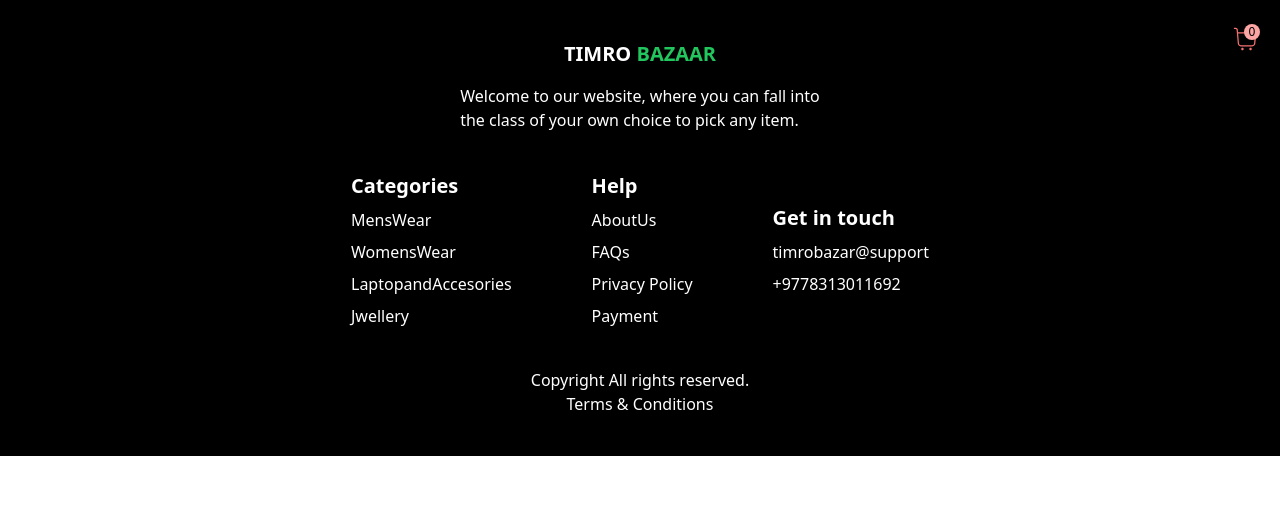
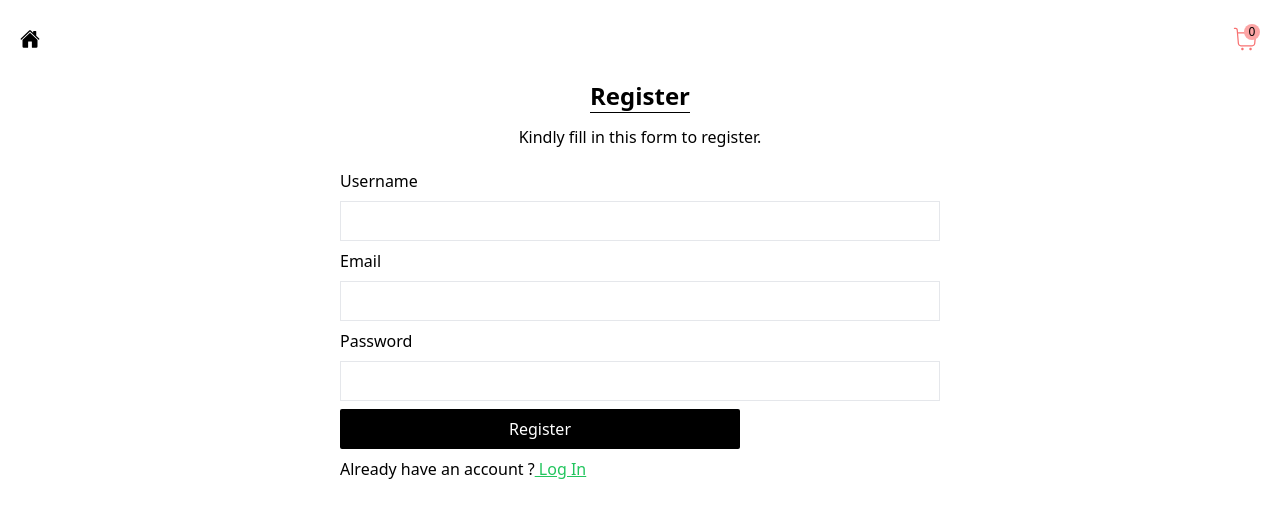
Before and after one commit to MachNiph/fakestore, a React (Vite) app: page /register in a window 1280 px wide. Shown: the top 531 px of the page. Built offline with nearby package versions, Linux system fonts and the light colour scheme; no server answers.

Commit message:
added register page

```diff
--- a/package.json
+++ b/package.json
@@ -10,7 +10,7 @@
     "preview": "vite preview"
   },
   "dependencies": {
-    "antd": "^5.12.3",
+    "antd": "^5.12.4",
     "react": "^18.2.0",
     "react-dom": "^18.2.0",
     "react-icons": "^4.12.0",
--- a/src/App.jsx
+++ b/src/App.jsx
@@ -7,6 +7,7 @@ import Sidebar from "./Components/Sidebar";
 import Footer from "./Components/Footer";
 import MainProduct from "./Pages/MainProduct";
 import Checkout from "./Pages/Checkout";
+import Register from "./Pages/Register";
 
 function App() {
   return (
@@ -18,6 +19,7 @@ function App() {
           <Route path="/product/:id" element={<ProductDetails />} />
           <Route path="/product" element={<MainProduct />} />
           <Route path="/checkout" element={<Checkout />} />
+          <Route path="/register" element={<Register />} />
         </Routes>
         <Sidebar />
         <Footer />
--- a/src/Components/Sidebar.jsx
+++ b/src/Components/Sidebar.jsx
@@ -60,8 +60,11 @@ const Sidebar = () => {
             </div>
           </div>
 
-          <Link className=" flex items-center bg-gray-200 min-h-[50px] justify-center">
-            View Cart
+          <Link
+            to="/register"
+            className=" flex items-center bg-gray-200 min-h-[50px] justify-center"
+          >
+            Register
           </Link>
 
           <Link
--- /dev/null
+++ b/src/Pages/Register.jsx
@@ -0,0 +1,43 @@
+import React from "react";
+import { Link } from "react-router-dom";
+
+const Register = () => {
+  return (
+    <div className="py-20  flex flex-col gap-5 items-center ">
+      <div className="flex flex-col gap-3 items-center ">
+        <h1 className="font-bold text-2xl border-b border-black">Register</h1>
+        <p>Kindly fill in this form to register.</p>
+      </div>
+
+      <form
+        action=""
+        className="flex flex-col gap-2 w-[320px] md:w-[450px] lg:w-[600px]"
+      >
+        <label htmlFor="username">Username</label>
+        <input className="border h-10 p-1" type="text" id="username" />
+
+        <label htmlFor="email">Email</label>
+        <input className="border h-10 p-1" type="email" id="email" />
+
+        <label htmlFor="password">Password</label>
+        <input
+          className="border h-10 p-1"
+          type="password"
+          name="password"
+          id="password"
+        />
+
+        <button className="bg-black text-white p-2 w-2/3 rounded-sm">
+          Register
+        </button>
+
+        <div>
+          Already have an account ?
+          <Link className="underline text-green-500"> Log In</Link>
+        </div>
+      </form>
+    </div>
+  );
+};
+
+export default Register;
```
Also changed, not shown: 1 other file (tests, documents, lock files or other folders).
